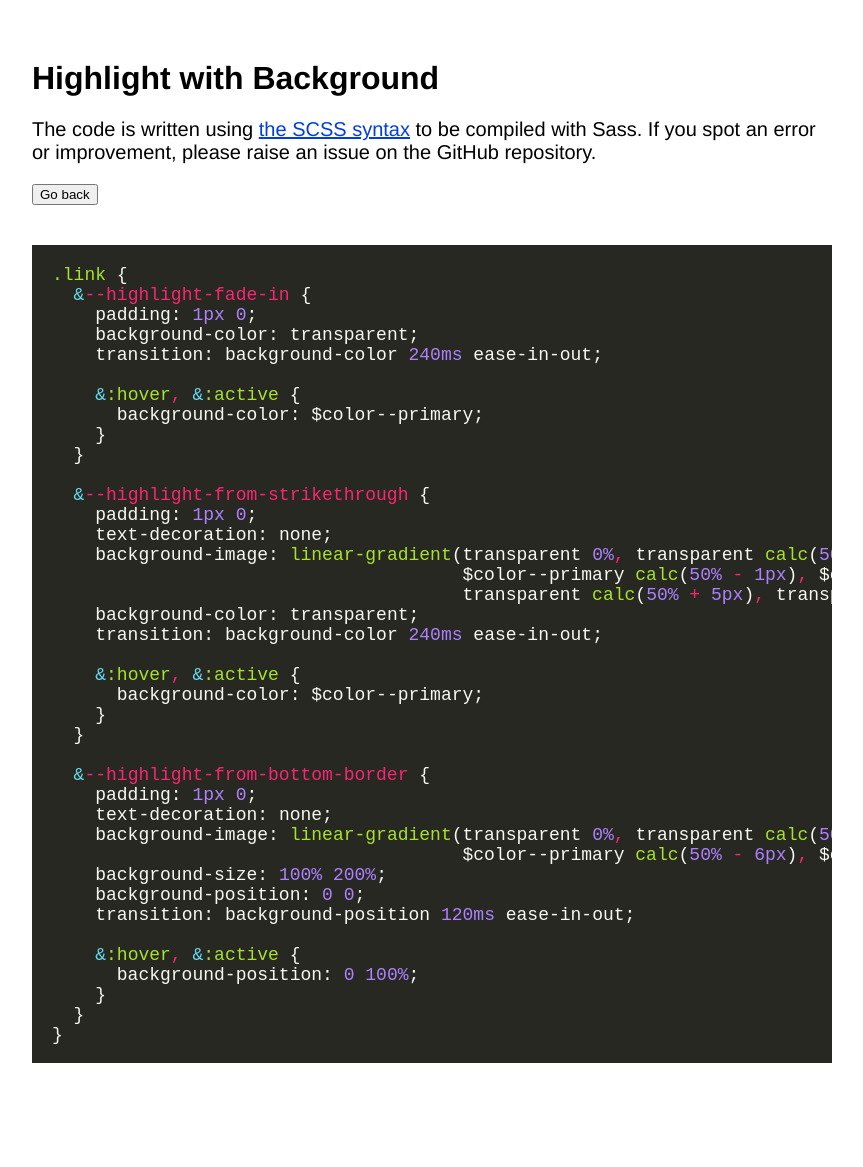
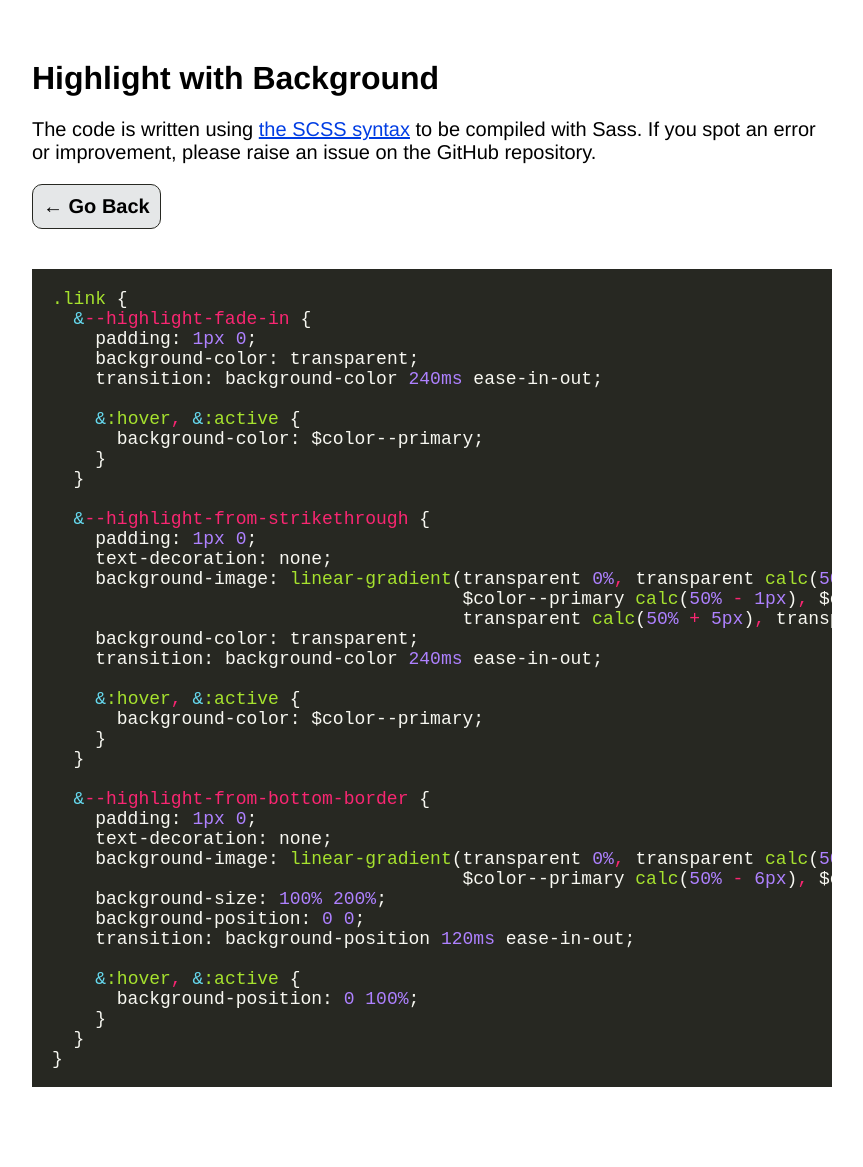
Before and after one commit to jhancock532/link-hover-effects, a Jekyll site: the page built from code-extracts/highlight-with-background.markdown, in a window 1280 px wide. Shown: the whole page, without its empty margins (208-1071 px from the left). Built offline with Jekyll 4.4.1, drawn with Linux system fonts in a browser that asks for light colours; some web fonts are replaced; before the commit the page ends 1143 px from its top, so only the background shows below that.

Commit message:
Back buttons

```diff
--- a/_layouts/code-display.html
+++ b/_layouts/code-display.html
@@ -5,7 +5,7 @@ layout: page
 <div class="code-display__header">
   <h1 class="code-display__title">{{ page.title }}</h1>
   <p class="code-display__subtitle">The code is written using <a href="https://sass-lang.com/documentation/syntax">the SCSS syntax</a> to be compiled with Sass. If you spot an error or improvement, please raise an issue on the GitHub repository.</p>
-  <button onclick="window.history.back()">Go back</button>
+  <button class="button" onclick="window.history.back()">← Go Back</button>
 </div>
 
 <div class="code-display__container">
--- a/_sass/components/_button.scss
+++ b/_sass/components/_button.scss
@@ -1,3 +1,14 @@
 .button {
+  @include font-size(m);
+  font-family: $font-primary;
+  background-color: $color--light-grey;
+  border: 1px solid $color--dark-grey;
+  border-radius: $grid / 2;
+  padding: $grid / 2;
+  cursor: pointer;
+  font-weight: bold;
 
+  &:hover, &:active {
+    background-color: $color--grey;
+  }
 }
--- a/_sass/main.scss
+++ b/_sass/main.scss
@@ -4,6 +4,7 @@
 
 //Components
 @import 'components/card';
+@import 'components/button';
 
 //Link Styles
 @import 'link-styles/highlight-mix-blend-mode';
```
